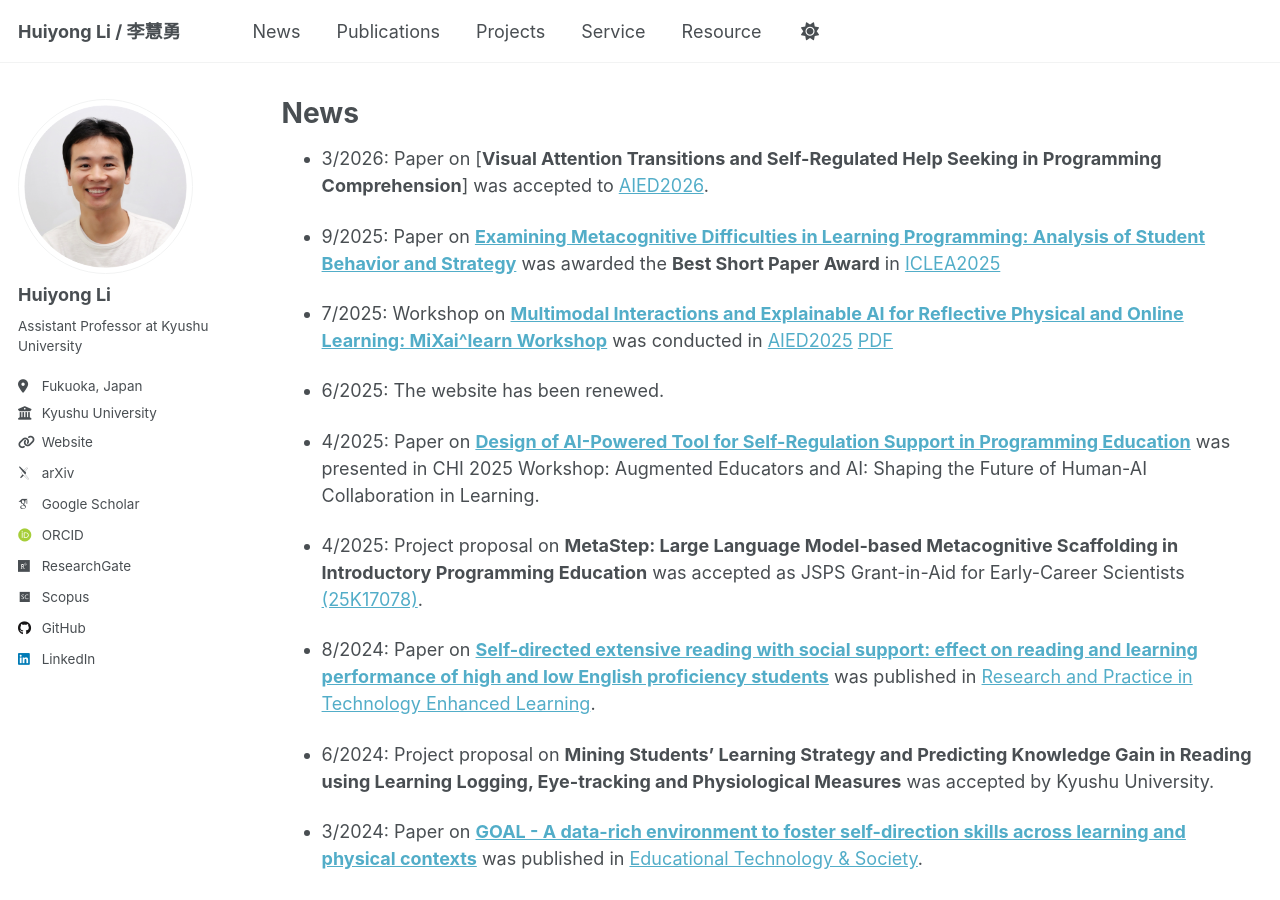
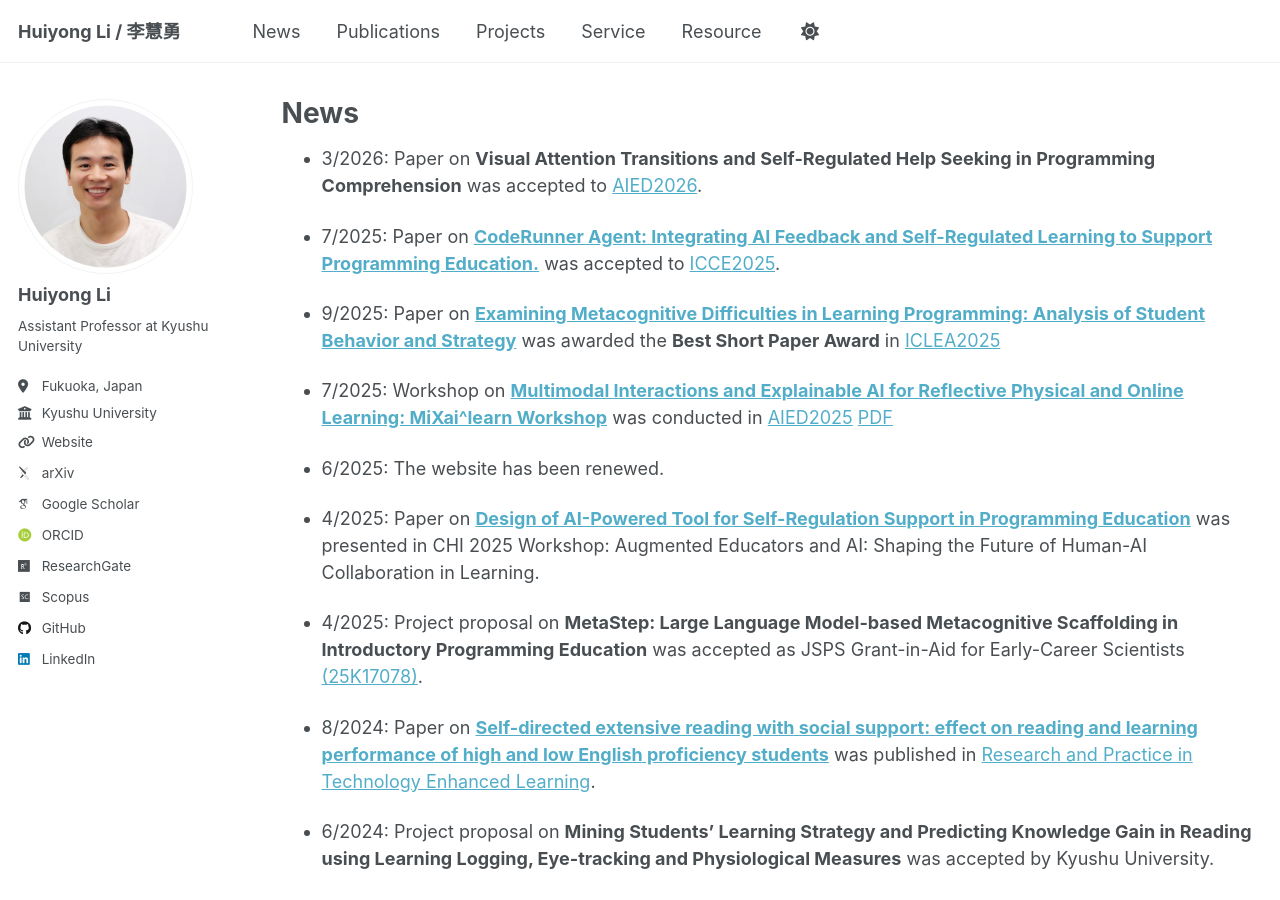
Before and after one commit to li-huiyong/li-huiyong.github.io, a Jekyll site: the page built from _pages/news.md, in a window 1280 px wide and 900 px high. Built offline with Jekyll 4.4.1, drawn with Linux system fonts in a browser that asks for light colours; some web fonts are replaced.

Commit message:
add ICCE2025 paper news

```diff
--- a/_pages/news.md
+++ b/_pages/news.md
@@ -7,7 +7,9 @@ author_profile: true
 
 {% include base_path %}
 
-* 3/2026: Paper on [**Visual Attention Transitions and Self-Regulated Help Seeking in Programming Comprehension**] was accepted to [AIED2026](https://www.aied-conference.org/2026).
+* 3/2026: Paper on **Visual Attention Transitions and Self-Regulated Help Seeking in Programming Comprehension** was accepted to [AIED2026](https://www.aied-conference.org/2026).
+
+* 7/2025: Paper on [**CodeRunner Agent: Integrating AI Feedback and Self-Regulated Learning to Support Programming Education.**](https://library.apsce.net/index.php/ICCE/article/view/5975) was accepted to [ICCE2025](https://icce2025.study.iitm.ac.in/).
 
 * 9/2025: Paper on [**Examining Metacognitive Difficulties in Learning Programming: Analysis of Student Behavior and Strategy**](https://library.apsce.net/index.php/ICLEA/article/view/5520) was awarded the **Best Short Paper Award** in [ICLEA2025](https://sites.google.com/leds.ait.kyushu-u.ac.jp/iclea2025)
 
```
